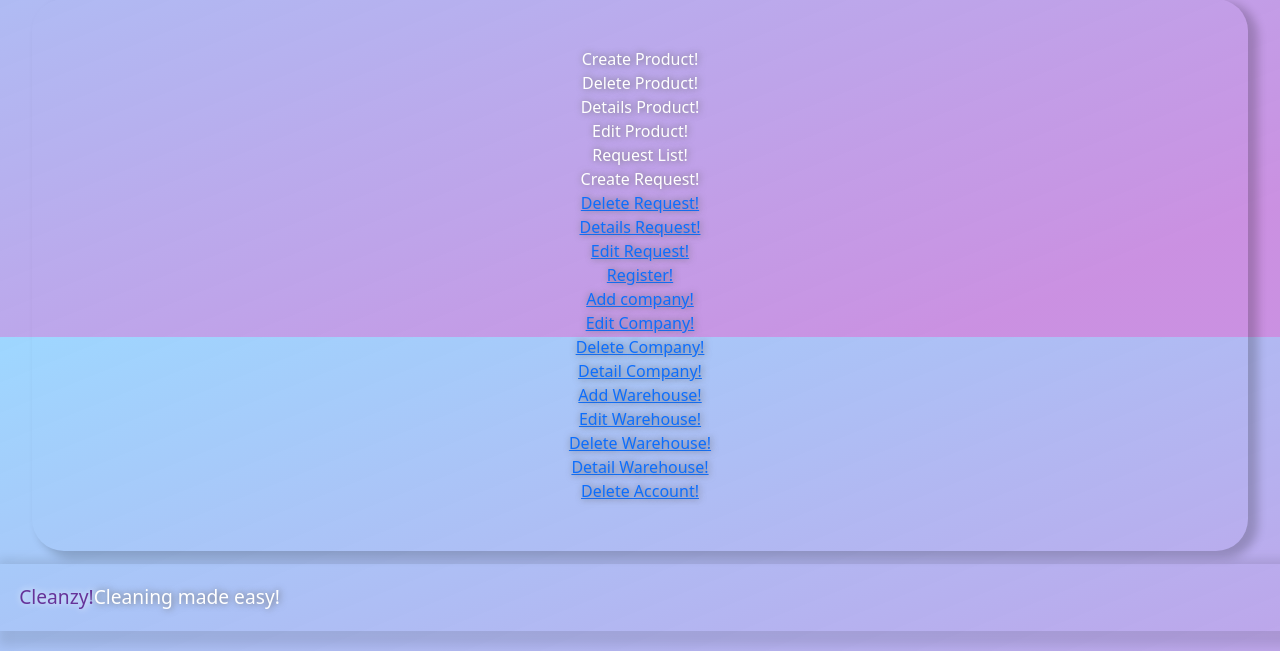
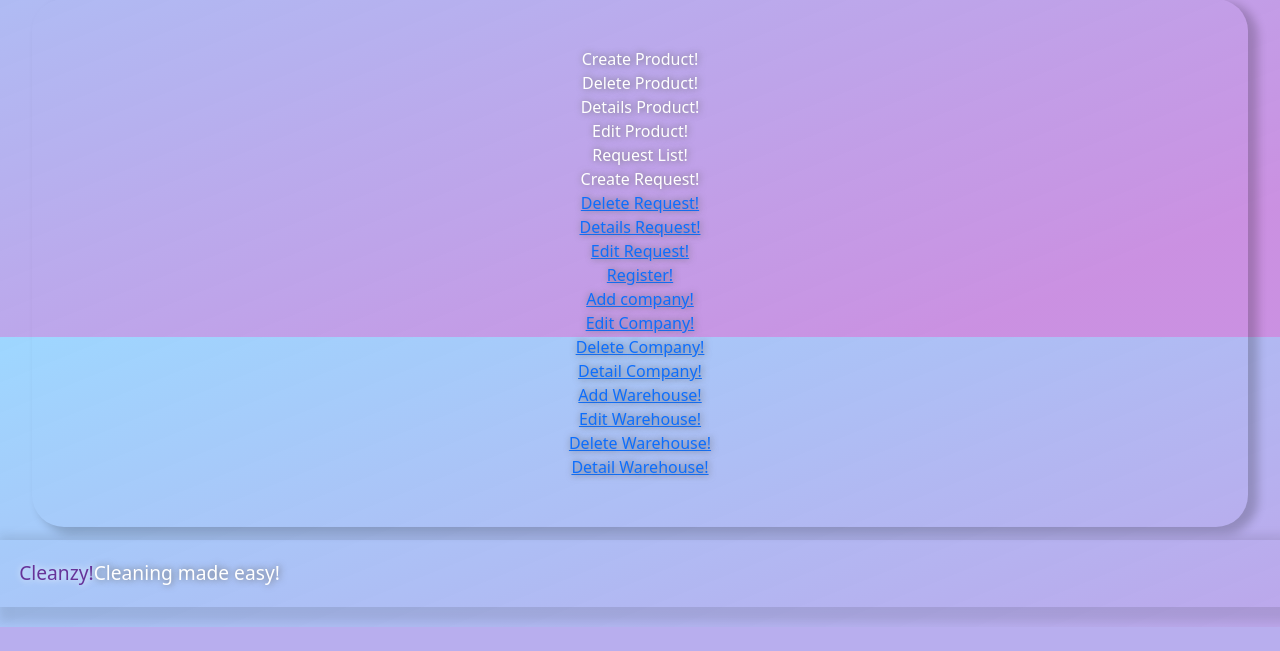
Before and after one commit to yuliyanamravova/Cleanzy, a Django app: page / in a window 1280 px wide. Shown: the part 463-1114 px from the top of the page. After the commit the page ends 1090 px from the top, so only its background shows below. Run offline with Django 4.2, Linux system fonts and the light colour scheme; some libraries are stand-ins or nearby versions.

```diff
--- a/Cleanzy/accounts/views.py
+++ b/Cleanzy/accounts/views.py
@@ -40,8 +40,8 @@ class UserDeleteView(DeleteView):
         return self.request.user
 
     def delete(self, request, *args, **kwargs):
-        user = self.get_object()
-        user.delete()
+        user1 = self.get_object()
+        user1.delete()
         return redirect(self.get_success_url())
 
 
--- a/templates/common/home.html
+++ b/templates/common/home.html
@@ -24,8 +24,8 @@
         <a href="{% url 'edit-warehouse' pk=1%}" class=".text-center">Edit Warehouse!</a>
         <a href="{% url 'delete-warehouse' pk=1%}" class=".text-center">Delete Warehouse!</a>
         <a href="{% url 'detail-warehouse' pk=1 %}" class=".text-center">Detail Warehouse!</a>
-        <a href="{% url 'user-delete' request.user.pk %}" class=".text-center">Delete Account!</a>
-        <!--<a href="#" class=".text-center">Details Account!</a>
+        <!--<a href="{#  #} url 'user-delete' %}" class=".text-center">Delete Account!</a>
+        <a href="#" class=".text-center">Details Account!</a>
         <a href="#" class=".text-center">Edit Account!</a>-->
     </div>
 {% endblock %}
```
